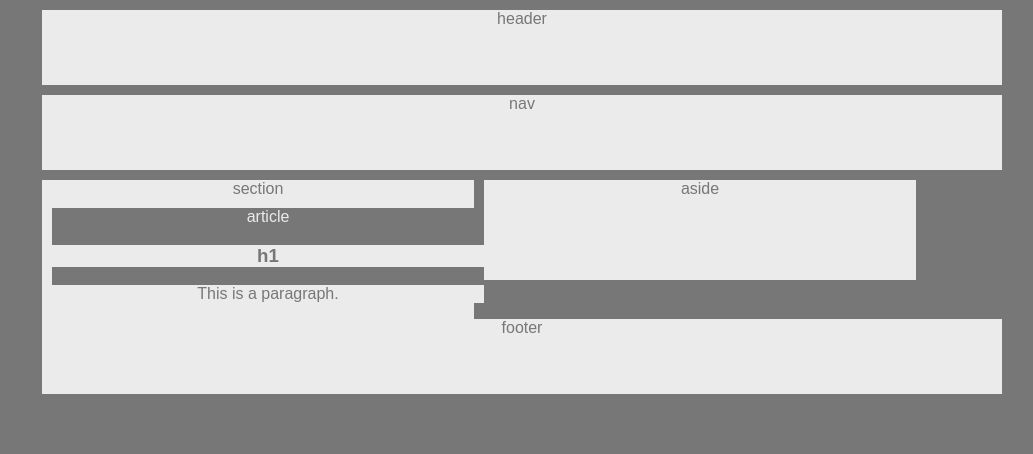
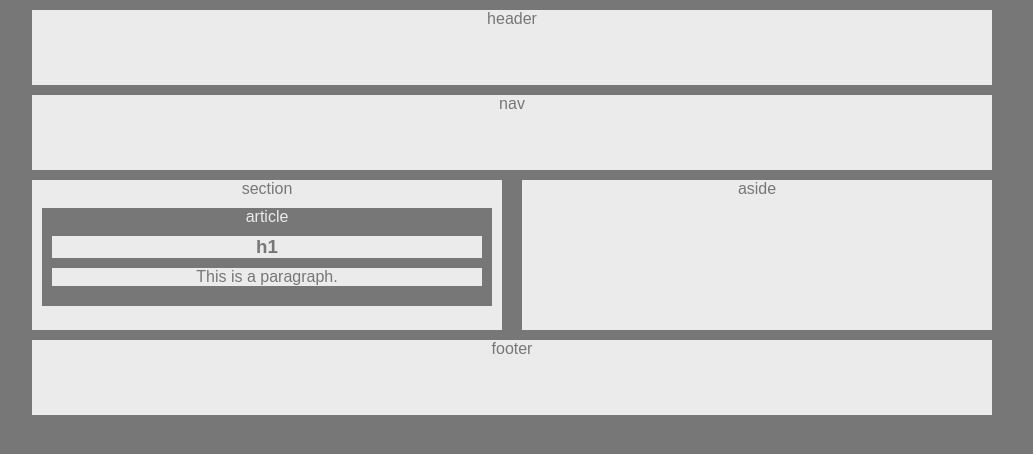
Before and after one commit to Matt-S-Elliott/HW-Wireframe, a plain HTML site: page index.html in a window 1280 px wide. Shown: the whole page, without its empty margins (128-1161 px from the left). Drawn offline with Linux system fonts and the light colour scheme.

Commit message:
Fixed spacing

```diff
--- a/style.css
+++ b/style.css
@@ -19,25 +19,32 @@ footer {
 aside,
 section {
     float: left;
-    width: 45%;
+    width: 470px;
+    height: 150px;
+    margin-bottom: 10px;
+}
+
+aside {
     margin-left: 10px;
 }
-
-aside{
-    height: 100px;
+section {
+    margin-right: 10px;
 }
 
 article {
     color: #ebebeb;
     background: #777;
-    width: 100%;
+    width: 450px;
     margin: 10px;
+    padding-bottom: 10px;
 }
 
 h1,
 p {
     color: #777;
     background: #ebebeb;
+    margin: 10px;
+    width: 430px;
 }
 
 footer {
@@ -47,5 +54,5 @@ footer {
 .wideBar {
     width: 100%;
     height: 75px;
-    margin: 10px;
+    margin: 10px 0px;
 }
```
